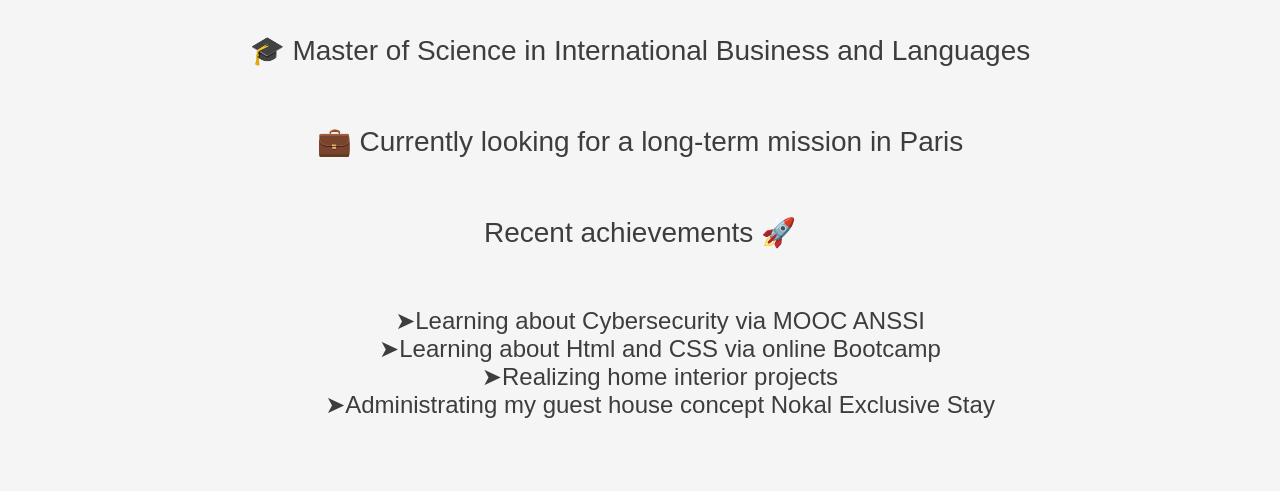
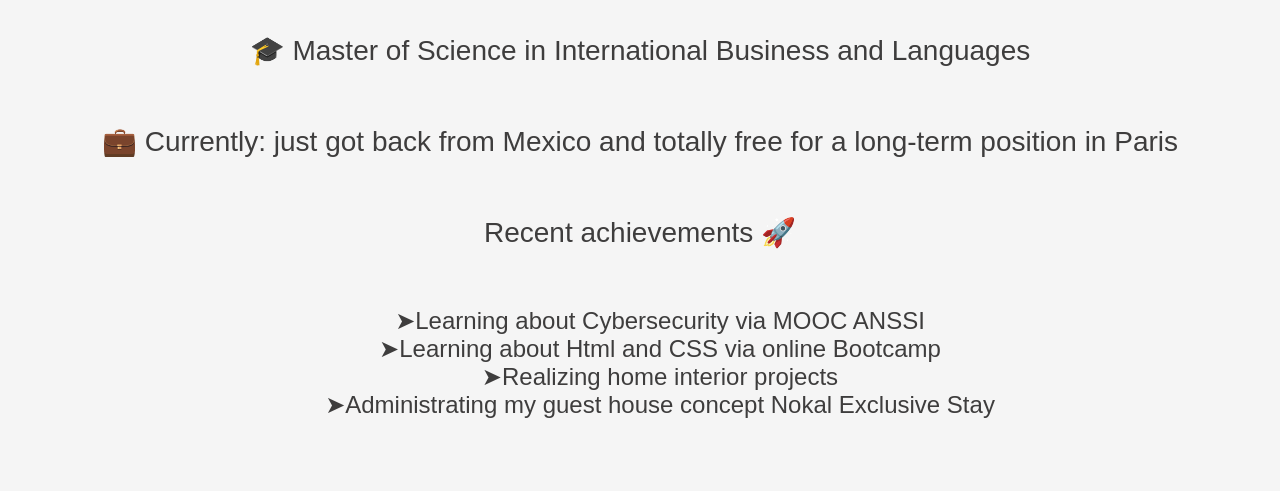
Before and after one commit to Agathabr/html-WebResume, a plain HTML site: page index.html in a window 1280 px wide. Shown: the part 309-800 px from the top of the page. Drawn offline with Linux system fonts and the light colour scheme; a web font is replaced by a local one.

Commit message:
Update index.html

```diff
--- a/index.html
+++ b/index.html
@@ -35,7 +35,7 @@
         <h1><span class="color-accent">Agatha</span>, <br/>
             Trilingual Sales Representative</h1>
         <p>🎓 Master of Science in International Business and Languages</p>
-        <p>💼 Currently looking for a long-term mission in Paris</p>
+        <p>💼 Currently: just got back from Mexico and totally free for a long-term position in Paris</p>
 
         <p>Recent achievements 🚀
                 <ul>
```
